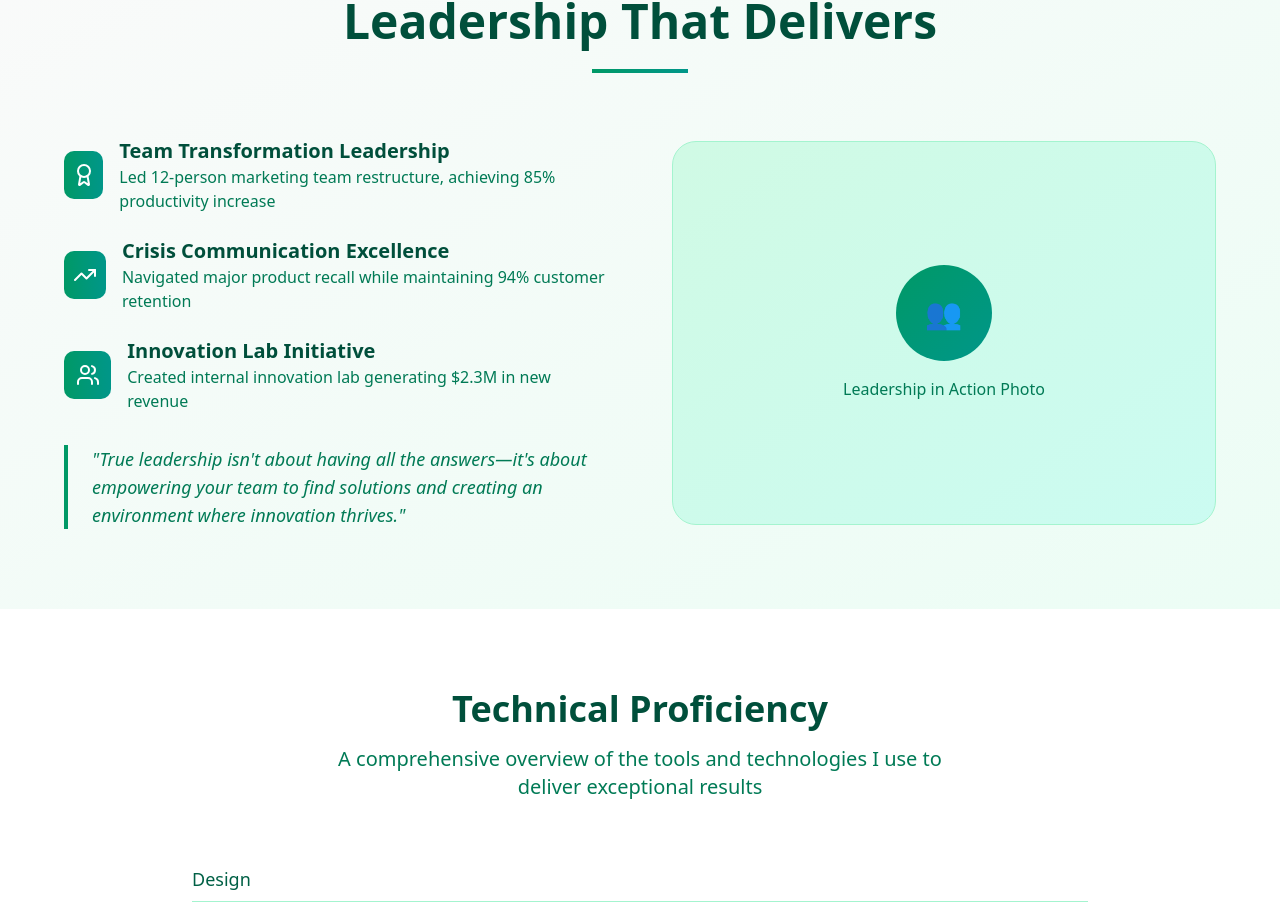
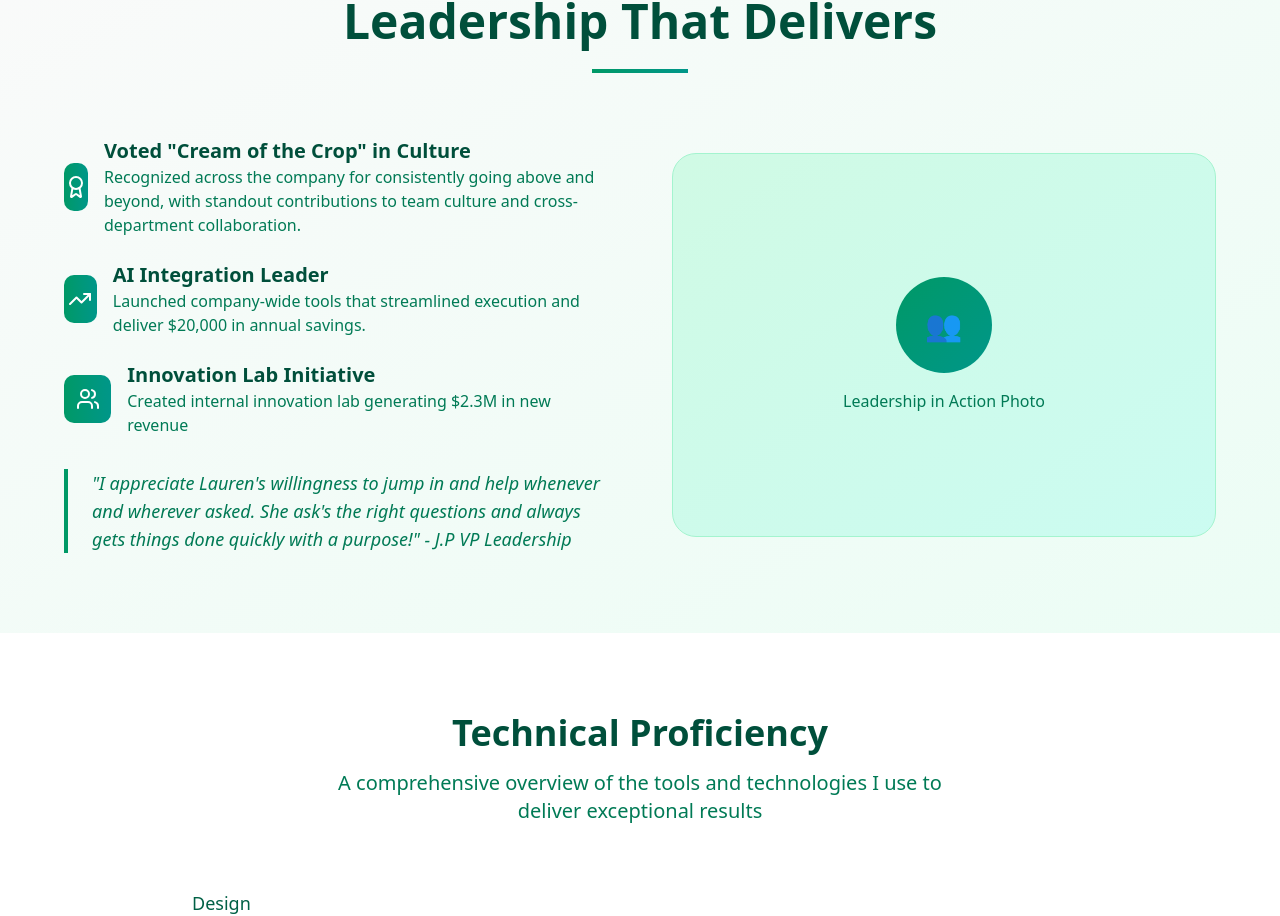
Before and after one commit to connorholly11/lauren-site, a React (Vite) app: page / in a window 1280 px wide. Shown: the part 3723-4639 px from the top of the page. Built offline with nearby package versions, Linux system fonts and the light colour scheme; a web font is replaced by a local one.

Commit message:
RevisionId:  295271424665473024

```diff
--- a/src/components/generated/LeadershipSection.tsx
+++ b/src/components/generated/LeadershipSection.tsx
@@ -41,8 +41,8 @@ const LeadershipSection: React.FC = () => {
                   <Award className="w-6 h-6 text-white" data-magicpath-id="10" data-magicpath-path="LeadershipSection.tsx" />
                 </div>
                 <div data-magicpath-id="11" data-magicpath-path="LeadershipSection.tsx">
-                  <h3 className="text-xl font-bold text-emerald-900" data-magicpath-id="12" data-magicpath-path="LeadershipSection.tsx">Team Transformation Leadership</h3>
-                  <p className="text-emerald-700" data-magicpath-id="13" data-magicpath-path="LeadershipSection.tsx">Led 12-person marketing team restructure, achieving 85% productivity increase</p>
+                  <h3 className="text-xl font-bold text-emerald-900" data-magicpath-id="12" data-magicpath-path="LeadershipSection.tsx">Voted "Cream of the Crop" in Culture</h3>
+                  <p className="text-emerald-700" data-magicpath-id="13" data-magicpath-path="LeadershipSection.tsx">Recognized across the company for consistently going above and beyond, with standout contributions to team culture and cross-department collaboration.</p>
                 </div>
               </div>
 
@@ -51,8 +51,8 @@ const LeadershipSection: React.FC = () => {
                   <TrendingUp className="w-6 h-6 text-white" data-magicpath-id="16" data-magicpath-path="LeadershipSection.tsx" />
                 </div>
                 <div data-magicpath-id="17" data-magicpath-path="LeadershipSection.tsx">
-                  <h3 className="text-xl font-bold text-emerald-900" data-magicpath-id="18" data-magicpath-path="LeadershipSection.tsx">Crisis Communication Excellence</h3>
-                  <p className="text-emerald-700" data-magicpath-id="19" data-magicpath-path="LeadershipSection.tsx">Navigated major product recall while maintaining 94% customer retention</p>
+                  <h3 className="text-xl font-bold text-emerald-900" data-magicpath-id="18" data-magicpath-path="LeadershipSection.tsx">AI Integration Leader</h3>
+                  <p className="text-emerald-700" data-magicpath-id="19" data-magicpath-path="LeadershipSection.tsx">Launched company-wide tools that streamlined execution and deliver $20,000 in annual savings.</p>
                 </div>
               </div>
 
@@ -67,10 +67,7 @@ const LeadershipSection: React.FC = () => {
               </div>
             </div>
 
-            <blockquote className="border-l-4 border-emerald-600 pl-6 italic text-lg text-emerald-700" data-magicpath-id="26" data-magicpath-path="LeadershipSection.tsx">
-              "True leadership isn't about having all the answers—it's about empowering your team
-              to find solutions and creating an environment where innovation thrives."
-            </blockquote>
+            <blockquote className="border-l-4 border-emerald-600 pl-6 italic text-lg text-emerald-700" data-magicpath-id="26" data-magicpath-path="LeadershipSection.tsx">"I appreciate Lauren's willingness to jump in and help whenever and wherever asked. She ask's the right questions and always gets things done quickly with a purpose!" - J.P VP Leadership</blockquote>
           </motion.div>
 
           <motion.div initial={{
```
